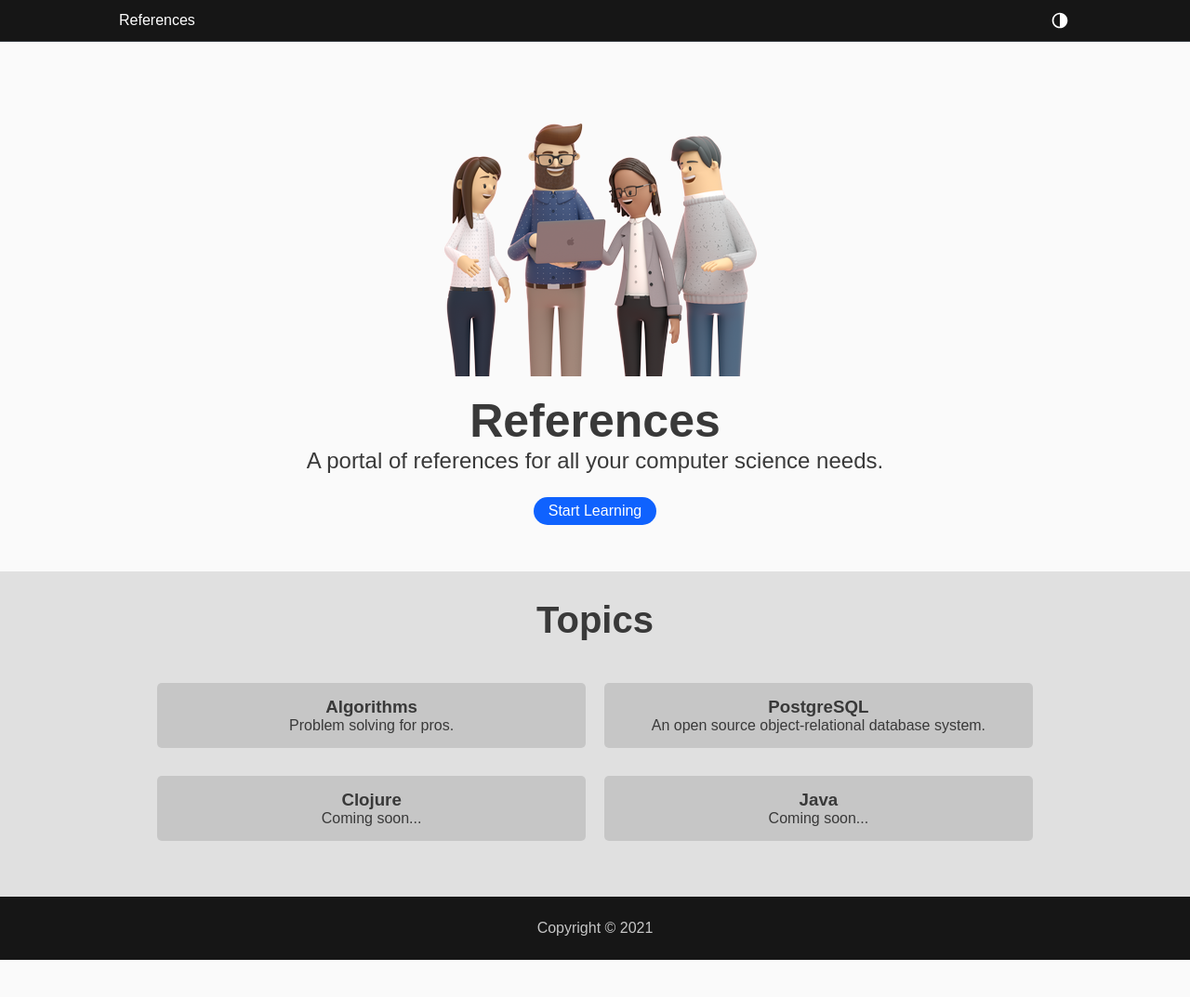
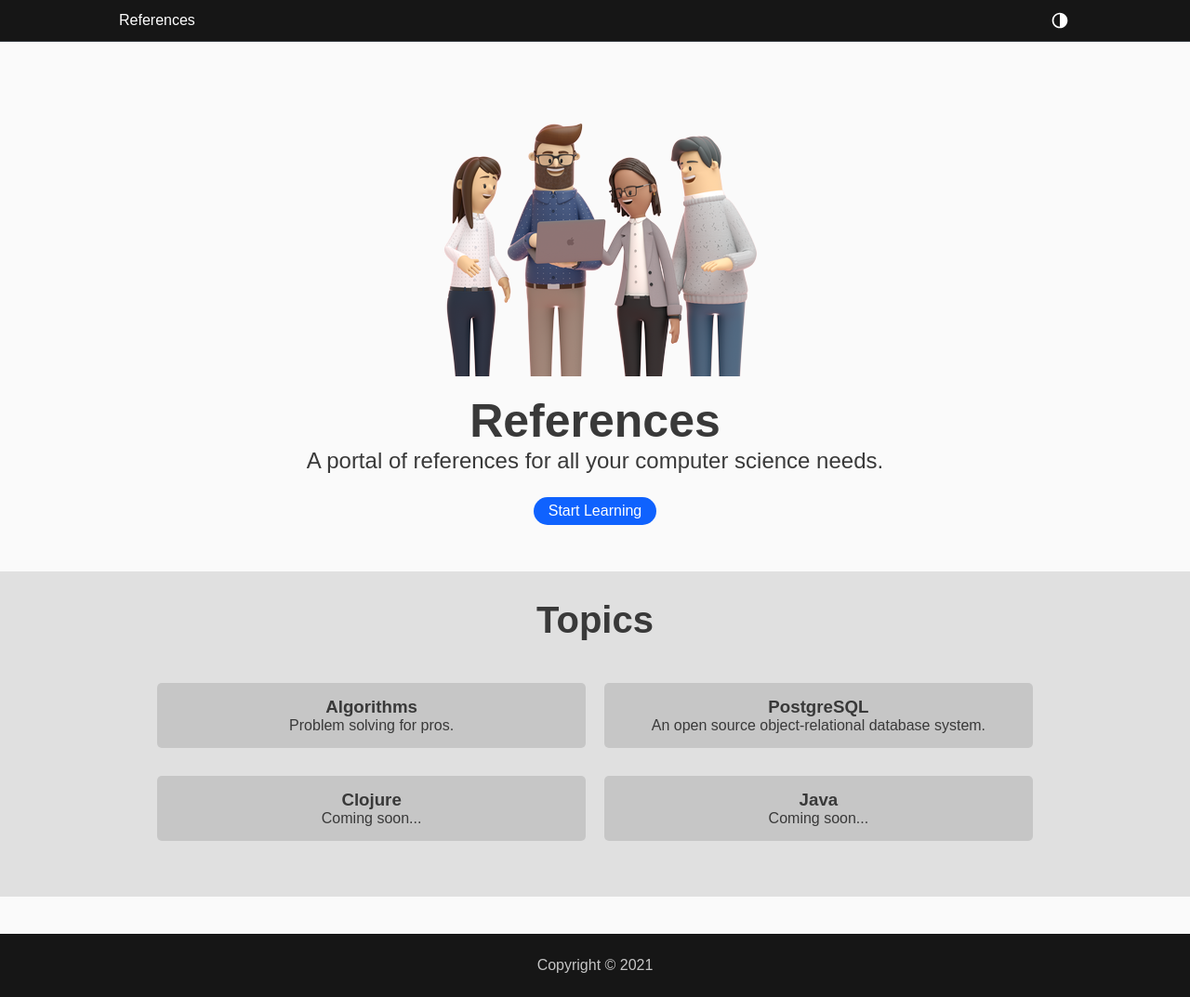
Before and after one commit to kylealvares/references, a Jekyll site: the page built from index.html, in a window 1280 px wide. Shown: the whole page at 93% size. Built offline with Jekyll 4.4.1, drawn with Linux system fonts in a browser that asks for light colours; some web fonts are replaced; before the commit the page ends 1033 px from its top, so only the background shows below that.

```diff
--- a/css/main.css
+++ b/css/main.css
@@ -348,7 +348,7 @@ a.btn {
 #index {
     margin: auto;
     padding-top: 60px;
-    min-height: 80vh;
+    min-height: 100vh;
 }
 
 #index * {
```
Also changed, not shown: _posts/postgresql/2021-01-05-create-table.md (+2 -0 lines).
